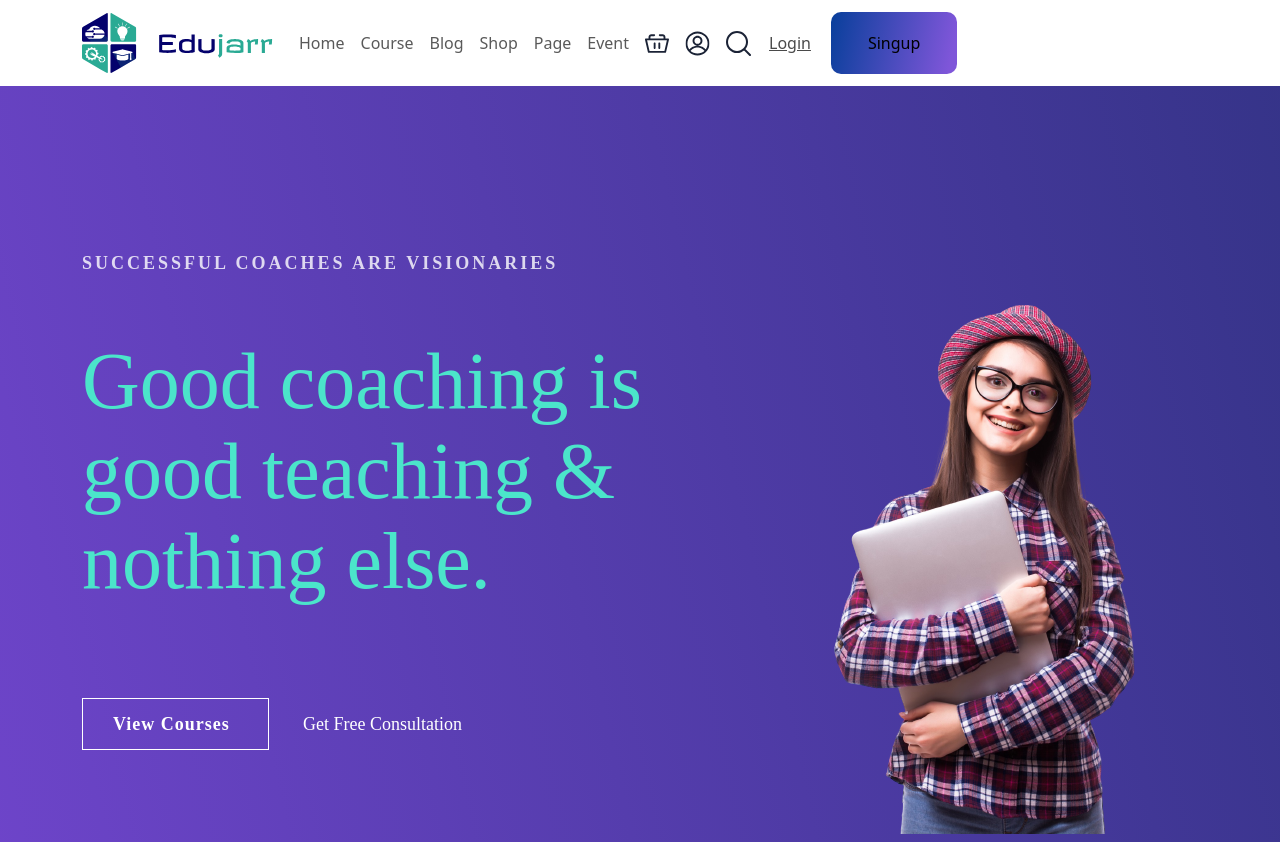
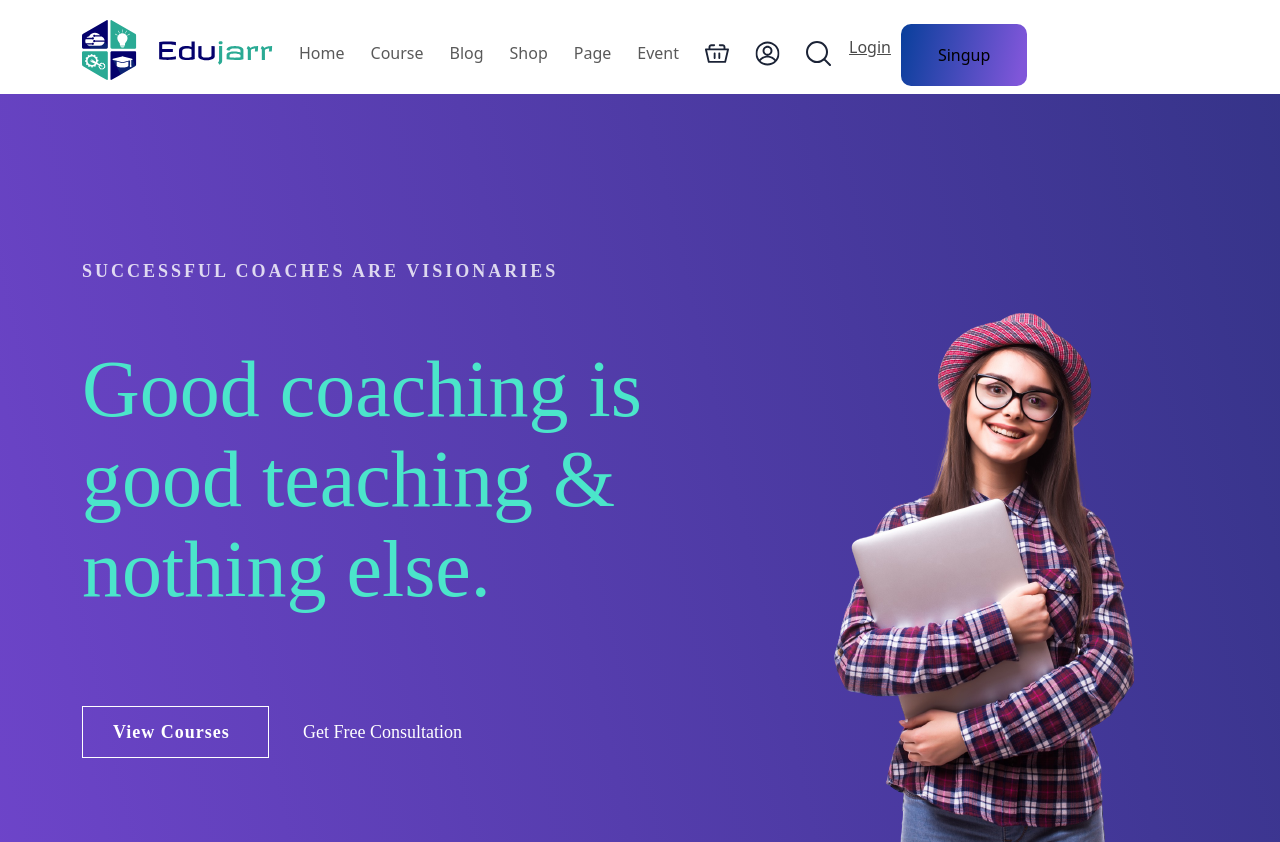
Before and after one commit to UsmanBahoo/Online-Education-Boostrap, a plain HTML site: page index.html in a window 1280 px wide. Shown: the top 842 px of the page. Drawn offline with nearby package versions, Linux system fonts and the light colour scheme.

Commit message:
Refactor navbar styles for consistency and improved layout

```diff
--- a/CSS/style.css
+++ b/CSS/style.css
@@ -1,5 +1,21 @@
+.navbar-brand{
+    margin:5px 0 0 0 ;
+}
+.navbar-login{
+    font-size:15px;
+    font-weight: 600;
+}
+.nav-item{
+    padding:0 10px 0 0;
+    list-style: none;
+}
+.nav-link{
+    margin:12px 0 0 0;
+    color: #4A4A4A;
+    padding:0 0 0 30px;
+}
 .button{
-    padding:0 10px 0 10px ;
+    margin:16px 0 0 0;
     color: #4A4A4A;
 }
 .navbar-nav{
```
